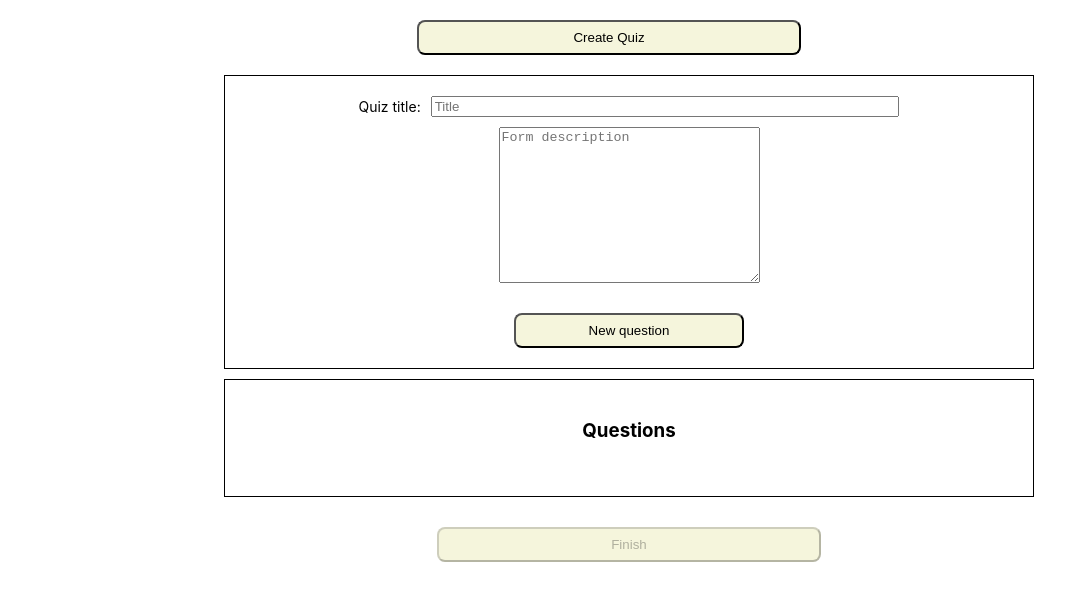
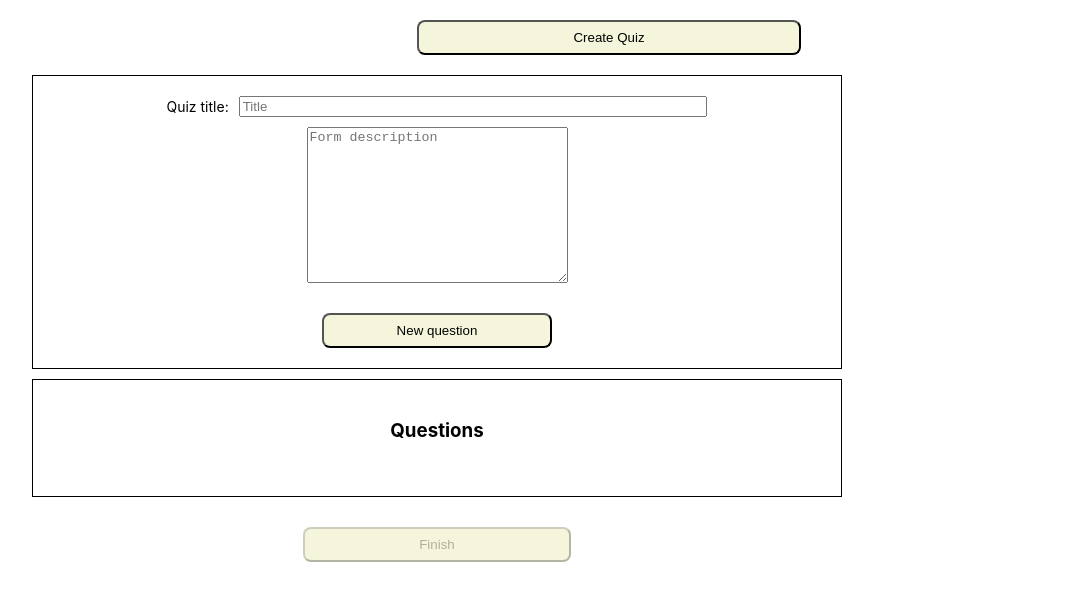
Before and after one commit to julialbq/redux-challenge, a React (Create React App) app: page / in a window 1280 px wide. Both pictures are taken after a click on the button "Create Quiz". Shown: the top 600 px of the page, without its empty margins (31-1096 px from the left). Built offline with nearby package versions, Linux system fonts and the light colour scheme.

Commit message:
style: change width

```diff
--- a/src/ui/components/CreateQuiz.css
+++ b/src/ui/components/CreateQuiz.css
@@ -1,5 +1,5 @@
 .form {
-  width: 100vw;
+  width: 70vw;
   display: flex;
   flex-direction: column;
   justify-content: center;
```
